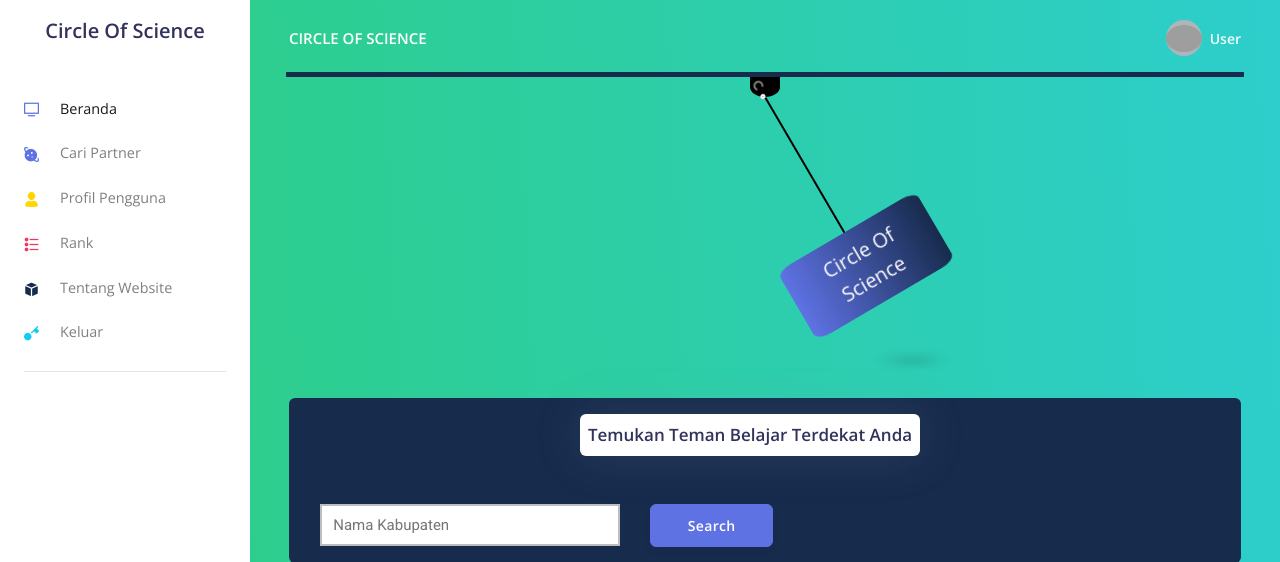
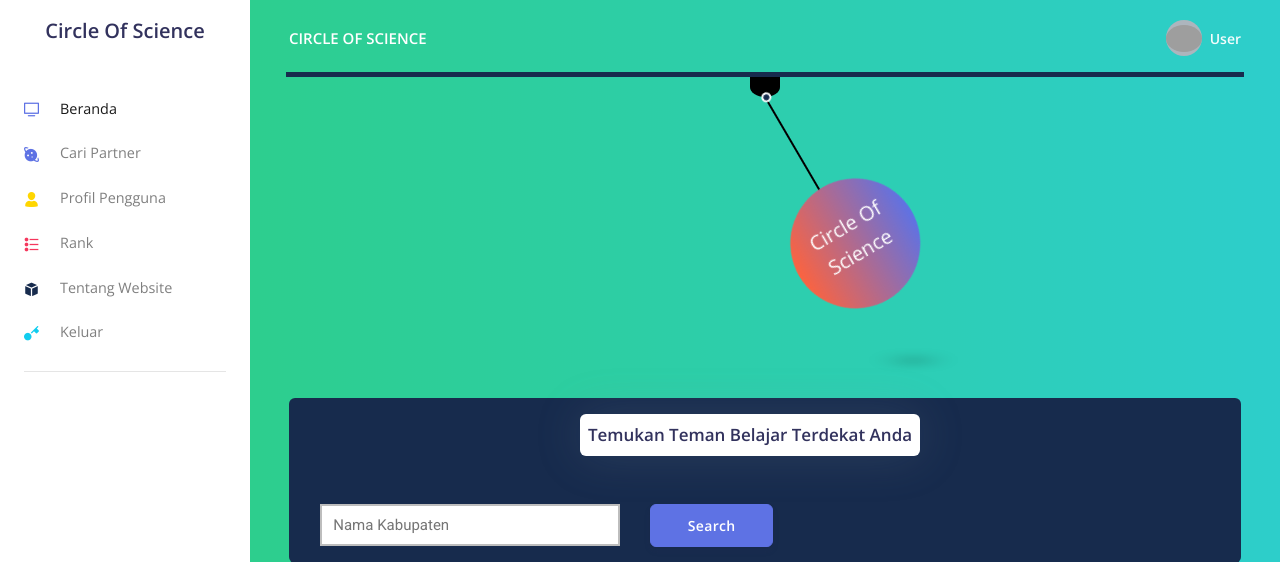
Before and after one commit to ratoz/CoS, a PHP site: page /cos_mvc/public in a window 1280 px wide. Shown: the top 562 px of the page. Run offline with PHP 8.4, Linux system fonts and the light colour scheme; the visitor is signed in with stand-in values (Sample User, id 1); data comes from the database, SQL or seed files in the repository; data that the repository does not hold is empty; some libraries are stand-ins or nearby versions; grey boxes are pictures that could not be loaded.

Commit message:
update lagi

```diff
--- a/app/view/dashboard/index.php
+++ b/app/view/dashboard/index.php
@@ -3,7 +3,6 @@
 <div class="base">
   <div class="holder"></div>
   <div class="thread">
-    <div class="knob"></div>
     <div class="pendulum" style="color: white">Circle Of Science</div>
   </div>
   <div class="shadow_a"></div>
--- a/public/css/style.css
+++ b/public/css/style.css
@@ -44,37 +44,27 @@
   .thread:after {
     content: "";
     position: absolute;
-    width: 5px;
-    height: 5px;
+    width: 10px;
+    height: 10px;
     border-radius: 50%;
-    background: red;
+    background: #172b4d;
     border: 2px solid white;
     top: -4.5px;
     left: -3.5px;
   }
 
-  .knob {
-    width: 10px;
-    height: 10px;
-    position: absolute;
-    top: -18px;
-    left: -4.5px;
-    border: 2px solid rgba(255, 255, 255, .5);
-    border-radius: 50%;
-    border-bottom: 2px solid transparent;
-  }
-
   .pendulum {
-     width: 160px;
-     background: -webkit-linear-gradient(to right, #5e72e4 , #172b4d);
-     background: -webkit-linear-gradient(left, #5e72e4 , #172b4d);
-     background: linear-gradient(to right, #5e72e4 , #172b4d );
-      border-radius: 10%;
+     width: 130px;
+     height: 130px;
+     background: -webkit-linear-gradient(to right, #fb6340 , #5e72e4);
+     background: -webkit-linear-gradient(left, #fb6340 , #5e72e4);
+     background: linear-gradient(to right, #fb6340 , #5e72e4 );
+      border-radius: 100%;
       position: absolute;
       bottom: -37px;
-      left: -77px;
+      left: -60px;
       font-size: 20px;
-      padding: 10px 20px;
+      padding: 30px 20px;
   }
 
   .shadow_a {
```
